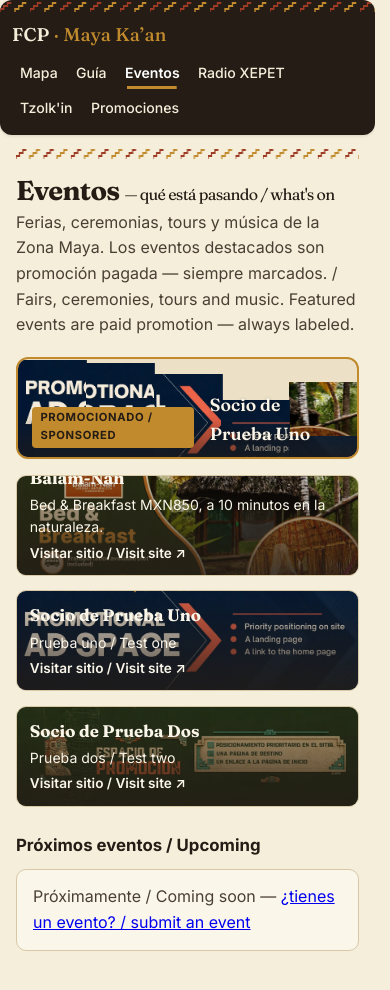
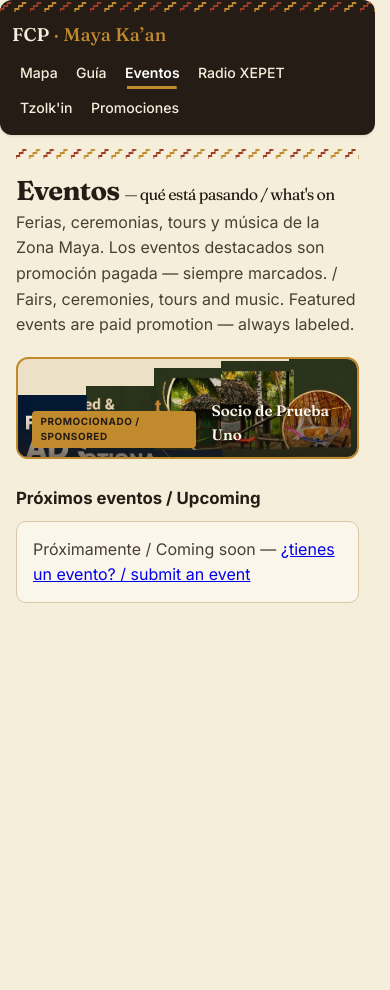
Before and after one commit to Red-Running-Horse/FCPqrooDirectoryServices, a Next.js app: page /eventos in a window 390 px wide. Shown: the top 990 px of the page. After the commit the page ends 844 px from the top, so only its background shows below. Built offline with nearby package versions, Linux system fonts and the light colour scheme.

Commit message:
Balam-Nah band at 69:20, mobile band-only promo layout

```diff
--- a/app/events.mjs
+++ b/app/events.mjs
@@ -16,7 +16,7 @@ const events = [
     promoted: true,
     promotion: {
       mediaType: "image",
-      mediaUrl: "/promo/balamnah_1680_480.webp",
+      mediaUrl: "/promo/balamnah_1680_487.webp",
       siteUrl: "https://balamnah.fcpqroo.mx",
       tagline: {
         es: "Bed & Breakfast MXN850, a 10 minutos en la naturaleza.",
--- a/app/featured-partners.css
+++ b/app/featured-partners.css
@@ -140,19 +140,9 @@
 }
 
 @media (max-width: 47.99rem) {
-  /* each partner becomes a horizontal banner, text overlaid on the image */
-  .partners-row { grid-template-columns: 1fr; }
-  .partner-card { position: relative; }
-  .partner-card img { aspect-ratio: 69 / 20; }
-  .partner-card__body {
-    position: absolute;
-    inset: auto 0 0 0;
-    padding: 1.6rem 0.8rem 0.6rem;
-    background: linear-gradient(transparent 20%, rgba(36, 28, 21, 0.8));
-  }
-  .partner-card h3,
-  .partner-card p,
-  .partner-card__cta { color: var(--cream); }
-  .partner-card__badge { color: var(--marigold); }
-  .partner-card__cta { margin-top: 0.25rem; }
+  /* mobile: rotating banner only — no card row */
+  .partners-row { display: none; }
+  .attract { aspect-ratio: 69 / 20; }
+  .attract__name { font-size: 0.95rem; }
+  .attract__badge { font-size: 0.62rem; }
 }
```
Also changed, not shown: public/promo/balamnah_1680_480.webp (deleted), public/promo/balamnah_1680_487.webp (added).
